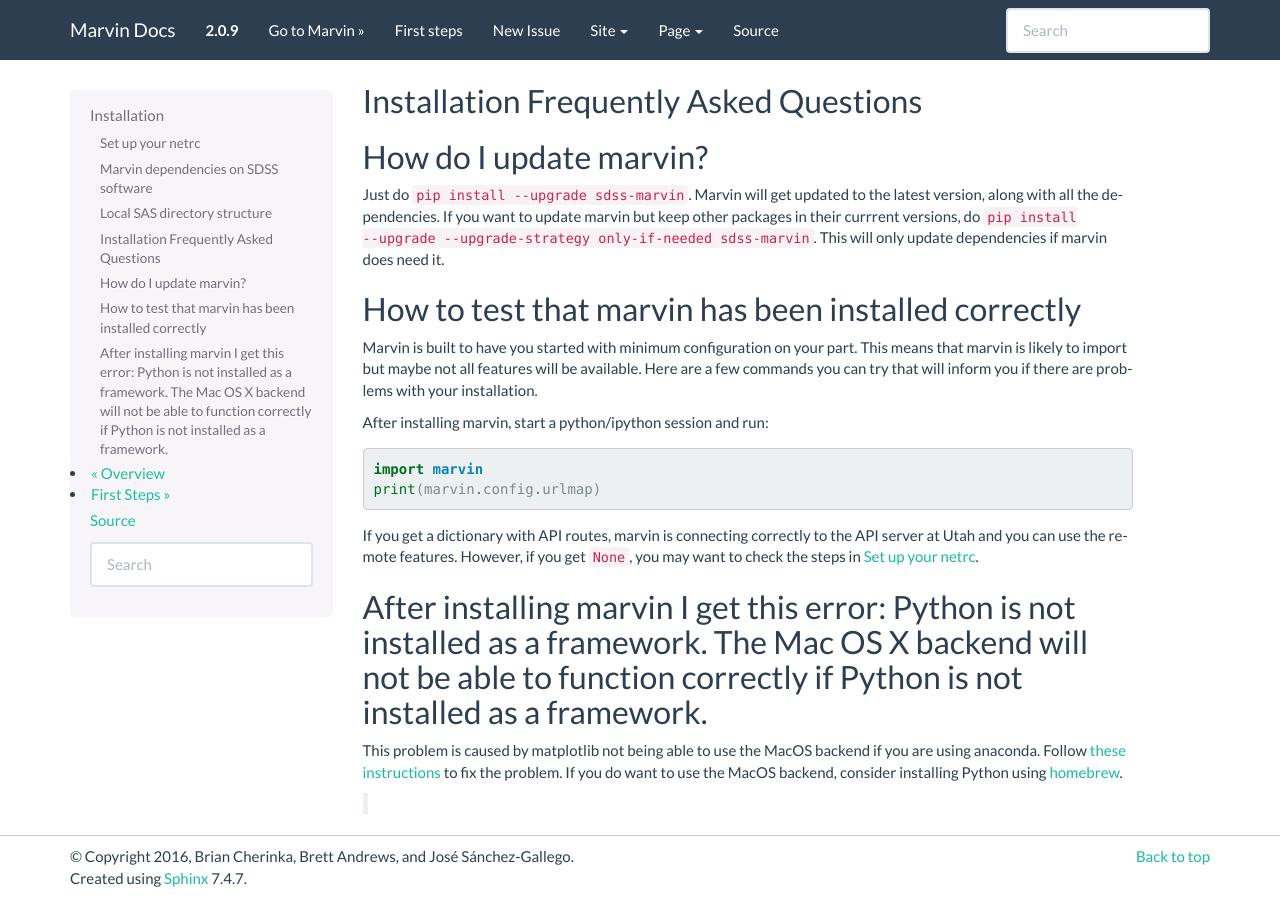
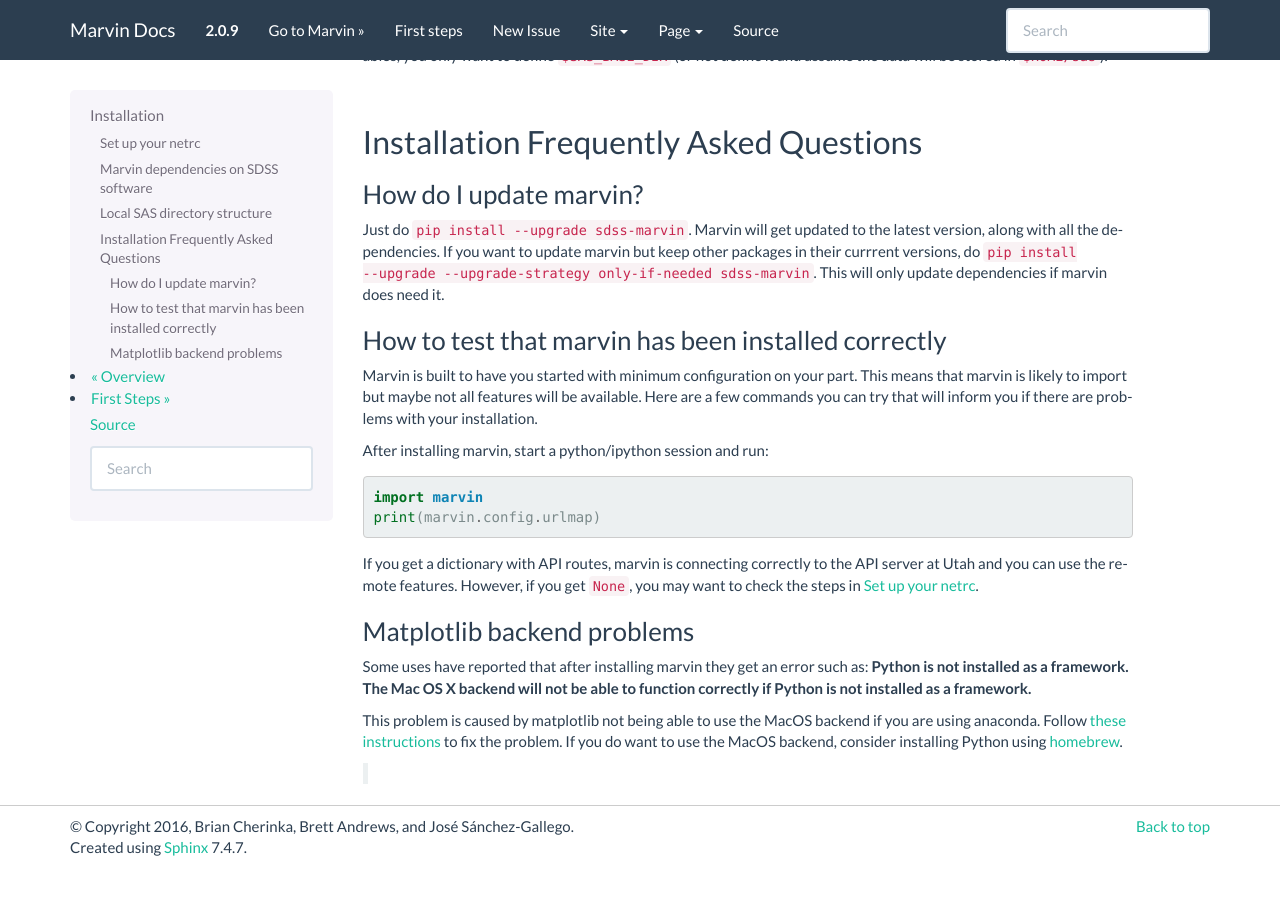
Before and after one commit to sdss/marvin, a Sphinx documentation site: the page built from docs/sphinx/installation.rst, in a window 1280 px wide and 900 px high, scrolled down 1635 px. Built offline with Sphinx 7.4.7, drawn with Linux system fonts in a browser that asks for light colours; pages that are not in the unit, such as notebooks, are missing from menus; the version number is read from the project's files by our own code; after the commit the page ends 2504 px from its top, so only the background shows below that.

Commit message:
minor stylistic changes

```diff
--- a/docs/sphinx/index.rst
+++ b/docs/sphinx/index.rst
@@ -24,9 +24,11 @@
 Welcome to Marvin's documentation!
 ----------------------------------
 Marvin is the ultimate tool to visualise and analyse MaNGA data. It is
-developed and maintained by the MaNGA team.  Check out the `Marvin Github <https://github.com/sdss/marvin>`_ page.
+developed and maintained by the MaNGA team.  Check out the
+`Marvin Github <https://github.com/sdss/marvin>`_ page.
 
-If you are using Marvin in any way (Web, API, or Tools) to do your science, please remember to :ref:`acknowledge and cite<marvin-citation>` us in your paper!
+If you are using Marvin in any way (Web, API, or Tools) to do your science, please
+remember to :ref:`acknowledge and cite<marvin-citation>` us in your paper!
 
 :doc:`whats-new`
 ^^^^^^^^^^^^^^^^
--- a/docs/sphinx/installation.rst
+++ b/docs/sphinx/installation.rst
@@ -1,3 +1,5 @@
+
+|
 
 .. warning::
     Marvin does not work well with the system Python in OSX.
@@ -96,7 +98,7 @@
 ---------------------------------------
 
 How do I update marvin?
------------------------
+~~~~~~~~~~~~~~~~~~~~~~~
 
 Just do ``pip install --upgrade sdss-marvin``. Marvin will get updated to the latest
 version, along with all the dependencies. If you want to update marvin but keep other
@@ -105,7 +107,7 @@
 update dependencies if marvin does need it.
 
 How to test that marvin has been installed correctly
-----------------------------------------------------
+~~~~~~~~~~~~~~~~~~~~~~~~~~~~~~~~~~~~~~~~~~~~~~~~~~~~
 
 Marvin is built to have you started with minimum configuration on your part. This means that
 marvin is likely to import but maybe not all features will be available. Here are a few commands
@@ -120,8 +122,12 @@
 Utah and you can use the remote features. However, if you get ``None``, you may want to
 check the steps in :ref:`setup-netrc`.
 
-After installing marvin I get this error: Python is not installed as a framework. The Mac OS X backend will not be able to function correctly if Python is not installed as a framework.
------------------------------------------------------------------------------------------
+Matplotlib backend problems
+~~~~~~~~~~~~~~~~~~~~~~~~~~~
+
+Some uses have reported that after installing marvin they get an error such as: **Python is not
+installed as a framework. The Mac OS X backend will not be able to function correctly if
+Python is not installed as a framework.**
 
 This problem is caused by matplotlib not being able to use the MacOS backend if you are using
 anaconda. Follow `these instructions
```
